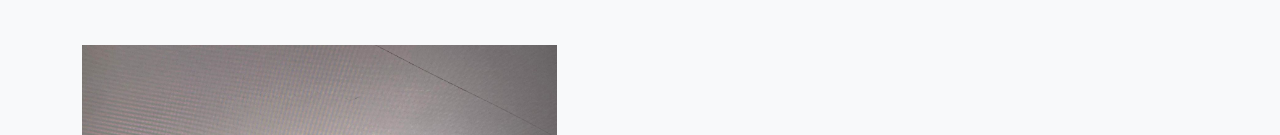
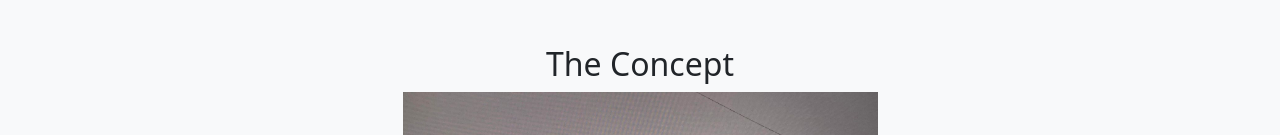
Before and after one commit to andeg8/andeg8.github.io, a plain HTML site: page about.html in a window 1280 px wide. Shown: the part 905-1040 px from the top of the page. Drawn offline with nearby package versions, Linux system fonts and the light colour scheme.

Commit message:
Add files via upload

```diff
--- a/about.html
+++ b/about.html
@@ -37,8 +37,9 @@
                     <p class="lead mb-0">Here we strive to be the first largescale museum in the industry dedicated to<br>preserving history and educating society on the culture and history of th LGBTQ+ Community and all its<br>members and allies.</p>
 				    <p class="lead mb-0">Here at The Museum we are more than just an exibit of history.<br>The Museum is designed so that upon completion it will house an extensive section to help modern society in everyday life.
                 </div>
-				<div class="concept-pic">
-					<img src="concept.jpg" width="475px" height="633.33px">
+				<div class="concept-section">
+					<h2 class="concept-title">The Concept</h2>
+					<img class="concept-pic" src="concept.jpg" width="475px" height="633.33px">
 				</div>
             </div>
         </header>
```
